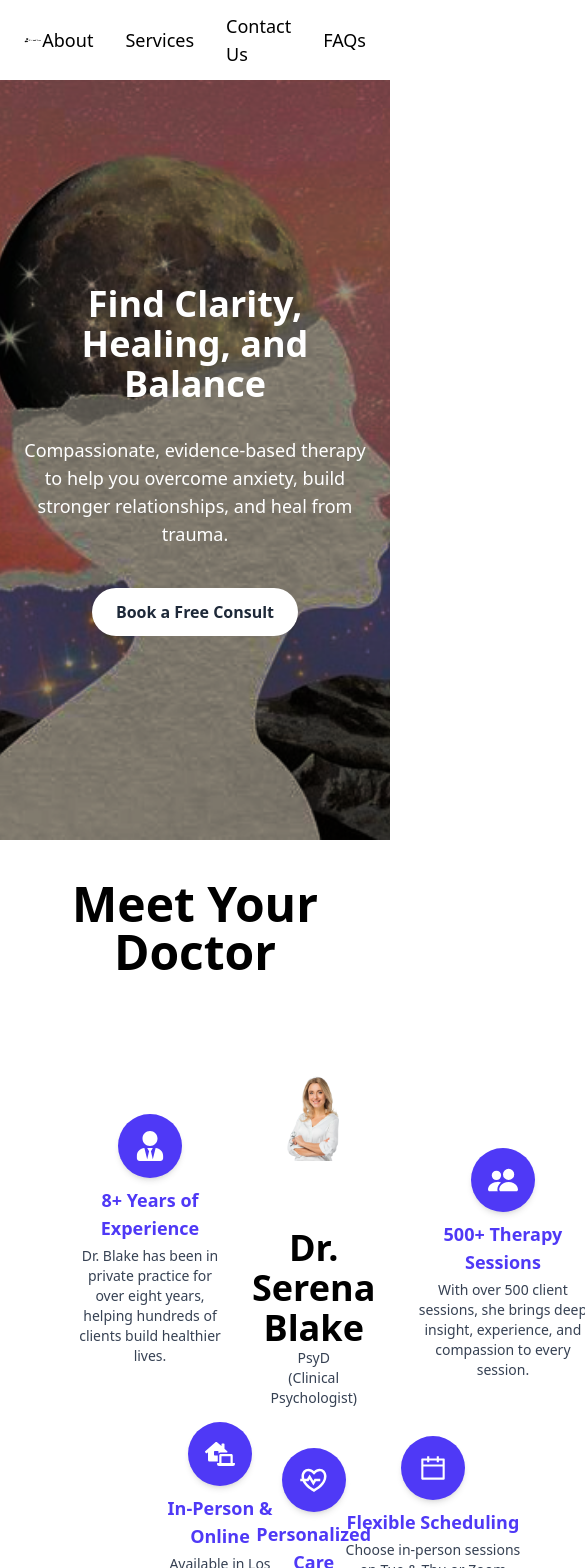
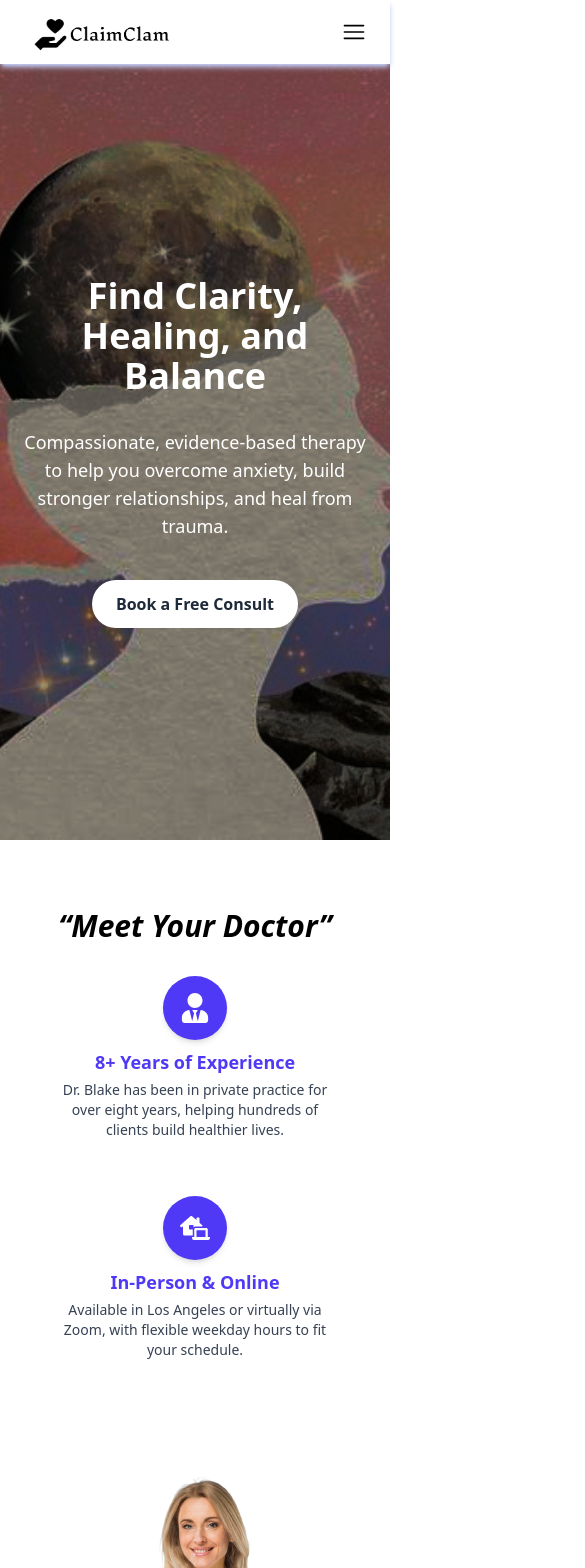
Before and after one commit to PraManGit17/CalmClaim, a Next.js app in the folder project/: page / in a window 390 px wide. Shown: the top 1568 px of the page, 585 px wide, since content can reach past the window. Built offline with nearby package versions, Linux system fonts and the light colour scheme.

Commit message:
chyanges

```diff
--- a/project/src/components/About.js
+++ b/project/src/components/About.js
@@ -1,105 +1,8 @@
-// 'use client';
-
-// import React from 'react';
-// import Image from 'next/image';
-// import { FaUserTie, FaLaptopHouse } from "react-icons/fa";
-// import { GiBookshelf } from "react-icons/gi";
-// import { BsPeopleFill } from "react-icons/bs";
-// import { RiHeartPulseLine } from "react-icons/ri";
-// import { AiOutlineCalendar } from "react-icons/ai";
-
-// const About = () => {
-//   return (
-//     <div className="w-full min-h-screen bg-white py-10 px-12 flex flex-col items-center">
-
-//       {/* Section Heading */}
-//       <div className="text-5xl font-bold text-black text-center mb-8">Meet Your Doctor</div>
-//       <div className="w-full flex">
-//         {/* Column 1 (Left) */}
-//         <div className="flex flex-col items-center justify-center space-y-14 w-full">
-//           <div className="flex flex-col items-center justify-center w-[75%] text-center">
-//             <div className="w-16 h-16 flex items-center justify-center rounded-full bg-indigo-600 text-[#fff] shadow-md text-3xl">
-//               <FaUserTie />
-//             </div>
-//             <div className="font-semibold text-lg text-indigo-600 mt-2">8+ Years of Experience</div>
-//             <div className="text-sm text-gray-700 mt-1">
-//               Dr. Blake has been in private practice for over eight years, helping hundreds of clients build healthier lives.
-//             </div>
-//           </div>
-
-//           <div className="flex flex-col items-center justify-center ml-35 w-[75%] text-center">
-//             <div className="w-16 h-16 flex items-center justify-center rounded-full bg-indigo-600 text-[#fff] shadow-md text-3xl">
-//               <FaLaptopHouse />
-//             </div>
-//             <div className="font-semibold text-lg text-indigo-600 mt-2">In-Person & Online</div>
-//             <div className="text-sm text-gray-700 mt-1">
-//               Available in Los Angeles or virtually via Zoom, with flexible weekday hours to fit your schedule.
-//             </div>
-//           </div>
-//         </div>
-
-//         {/* Column 2 (Center) */}
-//         <div className="flex flex-col items-center justify-center gap-2 w-full ">
-//           <div className="flex flex-col items-center justify-end w-[70%] h-[400px] mb-8 ">
-//             <div className="overflow-hidden w-full h-full relative">
-//               <Image
-//                 src="/DrSerena.png"
-//                 alt="Dr. Serena Blake"
-//                 fill
-//                 className="object-contain"
-//               />
-//             </div>
-//             <h2 className="text-4xl font-bold text-center">Dr. Serena Blake</h2>
-//             <p className="text-sm text-gray-700 font-medium text-center">PsyD (Clinical Psychologist)</p>
-//           </div>
-
-//           <div className="flex flex-col items-center justify-center w-[75%] text-center">
-//             <div className="w-16 h-16 flex items-center justify-center rounded-full bg-indigo-600 text-[#fff] shadow-md text-3xl">
-//               <RiHeartPulseLine />
-//             </div>
-//             <div className="font-semibold text-lg text-indigo-600 mt-2">Personalized Care</div>
-//             <div className="text-sm text-gray-700 mt-1">
-//               Her warm, non-judgmental style makes clients feel safe and supported in their healing journey.
-//             </div>
-//           </div>
-//         </div>
-
-//         {/* Column 3 (Right) */}
-//         <div className="flex flex-col items-center justify-center space-y-14 w-full p-2">
-//           <div className="flex flex-col items-center justify-center w-[75%] text-center">
-//             <div className="w-16 h-16 flex items-center justify-center rounded-full bg-indigo-600 text-[#fff] shadow-md text-3xl">
-//               <BsPeopleFill />
-//             </div>
-//             <div className="font-semibold text-lg text-indigo-600 mt-2">500+ Therapy Sessions</div>
-//             <div className="text-sm text-gray-700 mt-1">
-//               With over 500 client sessions, she brings deep insight, experience, and compassion to every session.
-//             </div>
-//           </div>
-
-
-//           <div className="flex flex-col items-center justify-center mr-35 w-[75%] text-center">
-//             <div className="w-16 h-16 flex items-center justify-center rounded-full bg-indigo-600 text-[#fff] shadow-md text-3xl">
-//               <AiOutlineCalendar />
-//             </div>
-//             <div className="font-semibold text-lg text-indigo-600 mt-2">Flexible Scheduling</div>
-//             <div className="text-sm text-gray-700 mt-1">
-//               Choose in-person sessions on Tue & Thu or Zoom therapy on Mon, Wed & Fri, 1 to 5 PM.
-//             </div>
-//           </div>
-//         </div>
-//       </div>
-//     </div>
-//   );
-// };
-
-// export default About;
-
 'use client';
 
 import React, { useEffect, useRef } from 'react';
 import Image from 'next/image';
 import { FaUserTie, FaLaptopHouse } from "react-icons/fa";
-import { GiBookshelf } from "react-icons/gi";
 import { BsPeopleFill } from "react-icons/bs";
 import { RiHeartPulseLine } from "react-icons/ri";
 import { AiOutlineCalendar } from "react-icons/ai";
@@ -141,10 +44,12 @@ const About = () => {
   }, []);
 
   return (
-    <div ref={aboutRef} className="w-full min-h-screen bg-white py-10 px-12 flex flex-col items-center">
+    <div ref={aboutRef} className="w-full min-h-screen bg-white py-5 px-4 md:px-12 flex flex-col items-center">
+      <div className="text-3xl md:text-5xl font-bold text-black text-center mt-12 italic">
+        “Meet Your Doctor”
+      </div>
 
-      <div className="text-5xl font-bold text-black text-center mb-8">Meet Your Doctor</div>
-      <div className="w-full flex">
+      <div className="w-full flex flex-col md:flex-row md:justify-between mt-8 gap-y-12">
 
         <div className="flex flex-col items-center justify-center space-y-14 w-full">
           <div className="about-box flex flex-col items-center justify-center w-[75%] text-center">
@@ -157,7 +62,7 @@ const About = () => {
             </div>
           </div>
 
-          <div className="about-box flex flex-col items-center justify-center ml-35 w-[75%] text-center">
+          <div className="about-box flex flex-col items-center justify-center w-[75%] text-center">
             <div className="w-16 h-16 flex items-center justify-center rounded-full bg-indigo-600 text-[#fff] shadow-md text-3xl">
               <FaLaptopHouse />
             </div>
@@ -168,8 +73,8 @@ const About = () => {
           </div>
         </div>
 
-        <div className="flex flex-col items-center justify-center gap-2 w-full">
-          <div className="about-image flex flex-col items-center justify-end w-[70%] h-[400px] mb-8">
+        <div className="flex flex-col items-center justify-center gap-8 w-full mt-6 md:mt-0">
+          <div className="about-image flex flex-col items-center justify-end w-[70%] h-[400px]">
             <div className="overflow-hidden w-full h-full relative">
               <Image
                 src="/DrSerena.png"
@@ -178,7 +83,7 @@ const About = () => {
                 className="object-contain"
               />
             </div>
-            <h2 className="text-4xl font-bold text-center">Dr. Serena Blake</h2>
+            <h2 className="text-3xl md:text-4xl font-bold text-center mt-4">Dr. Serena Blake</h2>
             <p className="text-sm text-gray-700 font-medium text-center">PsyD (Clinical Psychologist)</p>
           </div>
 
@@ -193,7 +98,7 @@ const About = () => {
           </div>
         </div>
 
-        <div className="flex flex-col items-center justify-center space-y-14 w-full p-2">
+        <div className="flex flex-col items-center justify-center space-y-14 w-full mt-6 md:mt-0 p-2">
           <div className="about-box flex flex-col items-center justify-center w-[75%] text-center">
             <div className="w-16 h-16 flex items-center justify-center rounded-full bg-indigo-600 text-[#fff] shadow-md text-3xl">
               <BsPeopleFill />
@@ -204,7 +109,7 @@ const About = () => {
             </div>
           </div>
 
-          <div className="about-box flex flex-col items-center justify-center mr-35 w-[75%] text-center">
+          <div className="about-box flex flex-col items-center justify-center w-[75%] text-center">
             <div className="w-16 h-16 flex items-center justify-center rounded-full bg-indigo-600 text-[#fff] shadow-md text-3xl">
               <AiOutlineCalendar />
             </div>
--- a/project/src/components/FAQ.js
+++ b/project/src/components/FAQ.js
@@ -1,118 +1,8 @@
-// 'use client';
-// import React, { useState } from 'react';
-// import { RiShieldCheckLine } from 'react-icons/ri';
-// import { BsLaptop, BsClock } from 'react-icons/bs';
-// import { MdCancel, MdOutlineEmail } from 'react-icons/md';
-// import { FaUserCheck } from 'react-icons/fa';
-// import { AiOutlineCaretDown, AiOutlineCaretUp } from 'react-icons/ai';
-// import { IoLocationOutline } from 'react-icons/io5';
-
-// const faqs = [
-//   {
-//     icon: <RiShieldCheckLine className="text-xl text-indigo-600" />,
-//     question: 'Do you accept insurance?',
-//     answer:
-//       'I do not accept insurance directly. However, I can provide a superbill that you may submit to your insurance provider for potential reimbursement.',
-//   },
-//   {
-//     icon: <BsLaptop className="text-xl text-indigo-600" />,
-//     question: 'Are online sessions available?',
-//     answer:
-//       'Yes, I offer virtual therapy sessions via Zoom on Mondays, Wednesdays, and Fridays from 1 PM to 5 PM.',
-//   },
-//   {
-//     icon: <MdCancel className="text-xl text-indigo-600" />,
-//     question: 'What is your cancellation policy?',
-//     answer:
-//       'Please provide at least 24 hours’ notice to cancel or reschedule your appointment to avoid a cancellation fee.',
-//   },
-//   {
-//     icon: <BsClock className="text-xl text-indigo-600" />,
-//     question: 'What are your office hours?',
-//     answer:
-//       'In-person: Tue & Thu, 10 AM–6 PM. Virtual: Mon, Wed & Fri, 1 PM–5 PM.',
-//   },
-//   {
-//     icon: <FaUserCheck className="text-xl text-indigo-600" />,
-//     question: 'How can I schedule a session?',
-//     answer:
-//       'You can book a free consult or therapy session through the contact form on this website. I will get back to you via email or phone.',
-//   },
-//   {
-//     icon: <MdOutlineEmail className="text-xl text-indigo-600" />,
-//     question: 'How do I get in touch outside of sessions?',
-//     answer:
-//       'You can reach me by email at serena@blakepsychology.com. I typically respond within 24–48 hours on business days.',
-//   },
-//   {
-//     icon: <IoLocationOutline className="text-xl text-indigo-600" />,
-//     question: 'Where is your office located?',
-//     answer:
-//       '1287 Maplewood Drive, Los Angeles, CA 90026. There is free street parking available nearby.',
-//   },
-// ];
-
-// const FAQ = () => {
-//   const [openIndex, setOpenIndex] = useState(null);
-
-//   const toggle = (index) => {
-//     setOpenIndex(index === openIndex ? null : index);
-//   };
-
-//   return (
-
-//     <div className="w-full h-screen bg-gray-200 p-6">
-//       <div className="bg-white w-full rounded-2xl flex flex-col items-center py-8">
-
-//         <div className="w-[70%] flex flex-col items-center space-y-4 text-center">
-//           <div className="text-4xl font-semibold">Frequently Asked Questions</div>
-//           <div className="max-w-3xl text-md font-normal text-gray-600">
-//             These are commonly asked questions about therapy with Dr. Serena Blake. Feel free to explore or reach out directly if you have more questions!
-//           </div>
-//         </div>
-
-//         <div className="w-[40%] mt-10 flex flex-col gap-4">
-//           {faqs.map((faq, index) => (
-//             <div key={index} className="w-full">
-//               <button
-//                 className="w-full flex justify-between items-center text-left font-medium text-lg gap-2"
-//                 onClick={() => toggle(index)}
-//               >
-//                 <div className="flex items-center gap-3">
-//                   {faq.icon}
-//                   <span className="text-gray-900">{faq.question}</span>
-//                 </div>
-//                 {openIndex === index ? (
-//                   <AiOutlineCaretUp className="text-gray-400 text-xl" />
-//                 ) : (
-//                   <AiOutlineCaretDown className="text-gray-400 text-xl" />
-//                 )}
-//               </button>
-
-//               {/* Answer */}
-//               {openIndex === index && (
-//                 <div className="mt-2 bg-gray-100 text-md text-gray-700 rounded-xl px-4 py-1 ml-8 transition-all duration-300">
-//                   {faq.answer}
-//                 </div>
-//               )}
-
-//               <hr className="my-3 border-gray-300" />
-//             </div>
-//           ))}
-//         </div>
-//       </div>
-//     </div>
-//   );
-// };
-
-// export default FAQ;
-
-
 'use client';
 import React, { useState, useRef, useEffect } from 'react';
 import { RiShieldCheckLine } from 'react-icons/ri';
 import { BsLaptop, BsClock } from 'react-icons/bs';
-import { MdCancel, MdOutlineEmail } from 'react-icons/md';
+import { MdCancel, MdOutlineEmail, MdMenu, MdClose } from 'react-icons/md';
 import { FaUserCheck } from 'react-icons/fa';
 import { AiOutlineCaretDown, AiOutlineCaretUp } from 'react-icons/ai';
 import { IoLocationOutline } from 'react-icons/io5';
@@ -168,6 +58,7 @@ const faqs = [
 
 const FAQ = () => {
   const [openIndex, setOpenIndex] = useState(null);
+  const [menuOpen, setMenuOpen] = useState(false);
 
   const titleRef = useRef(null);
   const descriptionRef = useRef(null);
@@ -179,7 +70,6 @@ const FAQ = () => {
 
   useEffect(() => {
     const ctx = gsap.context(() => {
-      // Animate title and description
       gsap.from(titleRef.current, {
         opacity: 0,
         y: 50,
@@ -201,7 +91,6 @@ const FAQ = () => {
         },
       });
 
-      // Stagger in each FAQ
       gsap.from('.faq-item', {
         opacity: 0,
         y: 40,
@@ -219,24 +108,42 @@ const FAQ = () => {
   }, []);
 
   return (
-    <div className="w-full h-screen bg-gray-200 p-6">
+    <div className="w-full min-h-screen bg-gray-200 p-4 md:p-6">
+      <header className="w-full flex justify-between items-center bg-white rounded-2xl px-6 py-4  shadow md:hidden">
+        <div className="text-xl font-bold text-indigo-600">Dr. Serena Blake</div>
+        <button onClick={() => setMenuOpen(!menuOpen)} className="text-2xl text-gray-600 focus:outline-none">
+          {menuOpen ? <MdClose /> : <MdMenu />}
+        </button>
+      </header>
+
+      {menuOpen && (
+        <div className="bg-white rounded-2xl px-6 py-4 mb-6 shadow md:hidden">
+          <ul className="space-y-2 text-gray-700">
+            <li><a href="#about">About</a></li>
+            <li><a href="#services">Services</a></li>
+            <li><a href="#faq">FAQs</a></li>
+            <li><a href="#contact">Contact</a></li>
+          </ul>
+        </div>
+      )}
+
       <div className="bg-white w-full rounded-2xl flex flex-col items-center py-8">
         {/* Title + Description */}
-        <div className="w-[70%] flex flex-col items-center space-y-4 text-center">
-          <div ref={titleRef} className="text-4xl font-semibold">
+        <div className="w-[90%] md:w-[70%] flex flex-col items-center space-y-4 text-center">
+          <div ref={titleRef} className="text-3xl md:text-4xl font-semibold">
             Frequently Asked Questions
           </div>
-          <div ref={descriptionRef} className="max-w-3xl text-md font-normal text-gray-600">
+          <div ref={descriptionRef} className="max-w-3xl text-sm md:text-md font-normal text-gray-600">
             These are commonly asked questions about therapy with Dr. Serena Blake. Feel free to explore or reach out directly if you have more questions!
           </div>
         </div>
 
         {/* FAQs */}
-        <div ref={faqContainerRef} className="w-[40%] mt-10 flex flex-col gap-4">
+        <div ref={faqContainerRef} className="w-full px-4 md:px-0 md:w-[40%] mt-10 flex flex-col gap-4">
           {faqs.map((faq, index) => (
             <div key={index} className="w-full faq-item">
               <button
-                className="w-full flex justify-between items-center text-left font-medium text-lg gap-2"
+                className="w-full flex justify-between items-center text-left font-medium text-base md:text-lg gap-2"
                 onClick={() => toggle(index)}
               >
                 <div className="flex items-center gap-3">
@@ -250,9 +157,8 @@ const FAQ = () => {
                 )}
               </button>
 
-              {/* Answer */}
               {openIndex === index && (
-                <div className="mt-2 bg-gray-100 text-md text-gray-700 rounded-xl px-4 py-1 ml-8 transition-all duration-300">
+                <div className="mt-2 bg-gray-100 text-sm md:text-md text-gray-700 rounded-xl px-4 py-1 ml-8 transition-all duration-300">
                   {faq.answer}
                 </div>
               )}
--- a/project/src/components/Hero.js
+++ b/project/src/components/Hero.js
@@ -30,7 +30,7 @@ const Hero = () => {
   }, []);
 
   return (
-    <div className="relative w-full h-[90vh]">
+    <div className="relative w-full h-[92vh]">
       <Image
         src="/home.png"
         alt="Home Wallpaper"
--- a/project/src/components/Navbar.js
+++ b/project/src/components/Navbar.js
@@ -1,52 +1,69 @@
 'use client'
-import React from 'react'
+import React, { useState } from 'react'
 import Image from 'next/image'
+import { HiDotsVertical } from 'react-icons/hi'
+import { RxHamburgerMenu, RxCross2 } from 'react-icons/rx'
 
 const Navbar = () => {
+  const [menuOpen, setMenuOpen] = useState(false)
+
   const scrollToSection = (id) => {
     const el = document.getElementById(id)
     if (el) {
       el.scrollIntoView({ behavior: 'smooth' })
+      setMenuOpen(false)
     }
   }
 
+  const navLinks = [
+    { label: 'About', target: 'about' },
+    { label: 'Services', target: 'services' },
+    { label: 'Contact Us', target: 'contact' },
+    { label: 'FAQs', target: 'faq' },
+  ]
+
   return (
-    <div className='aboslute'>
-      <div className="sticky px-6 py-3 w-full flex items-center justify-between">
+    <div className='sticky top-0 z-50 bg-white shadow-md'>
+      <div className="px-6 py-2 w-full flex items-center justify-between flex-wrap md:flex-nowrap shadow-md shadow-indigo-200">
+
         <div className="relative w-40 h-12">
           <Image
             src="/claimclam.png"
             alt="ClaimClam Logo"
             fill
             className="object-contain"
+            onClick={() => scrollToSection('hero')}
           />
         </div>
 
-        <div className='flex items-center justify-center gap-8 text-lg'>
-          <div
-            className='font-medium hover:scale-105 hover:transition-all hover:cursor-pointer'
-            onClick={() => scrollToSection('about')}
-          >
-            About
+        <div className='md:hidden ml-auto text-2xl cursor-pointer' onClick={() => setMenuOpen(!menuOpen)}>
+          {menuOpen ? <RxCross2 /> : <RxHamburgerMenu />}
+        </div>
+
+        <div className={`w-full md:w-auto flex-col md:flex-row md:flex items-center justify-center gap-6 md:gap-8 text-base md:text-lg mt-4 md:mt-0 ${menuOpen ? 'flex' : 'hidden'}`}>
+          {navLinks.map(({ label, target }) => (
+            <div
+              key={target}
+              className="relative font-medium cursor-pointer transition-all group"
+              onClick={() => scrollToSection(target)}
+            >
+              <span className="group-hover:text-indigo-600">{label}</span>
+              <hr className="absolute left-0 top-8 w-full h-[2px] bg-indigo-600 scale-x-0 group-hover:scale-x-100 transition-transform duration-300 origin-left" />
+            </div>
+          ))}
+        </div>
+
+        <div className="hidden md:flex items-center gap-2 ml-4">
+          <div className="w-10 h-10 rounded-full overflow-hidden border-2 border-indigo-500">
+            <Image
+              src="/meditation.png"
+              alt="Profile"
+              width={40}
+              height={40}
+              className="object-cover"
+            />
           </div>
-          <div
-            className='font-medium hover:scale-105 hover:transition-all hover:cursor-pointer'
-            onClick={() => scrollToSection('services')}
-          >
-            Services
-          </div>
-          <div
-            className='font-medium hover:scale-105 hover:transition-all hover:cursor-pointer'
-            onClick={() => scrollToSection('contact')}
-          >
-            Contact Us
-          </div>
-          <div
-            className='font-medium hover:scale-105 hover:transition-all hover:cursor-pointer'
-            onClick={() => scrollToSection('faq')}
-          >
-            FAQs
-          </div>
+          <HiDotsVertical className="text-2xl text-gray-600" />
         </div>
       </div>
     </div>
```
Also changed, not shown: project/src/app/page.js (+5 -24 lines), project/src/components/Contact.js (+12 -26 lines), project/src/components/Services.js (+16 -17 lines).
